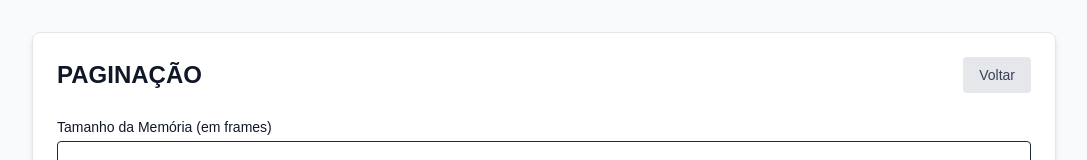
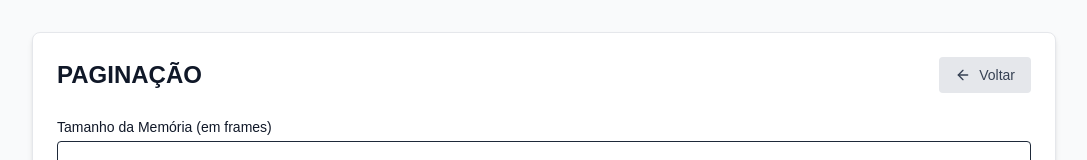
Before and after one commit to fabioov/memorymanagement, a Next.js app: page /paginacao in a window 1280 px wide. Shown: the top 160 px of the page, without its empty margins (96-1183 px from the left). Built offline with nearby package versions, Linux system fonts and the light colour scheme.

Commit message:
Estilo ajustado

```diff
--- a/src/app/alocacao-continua/page.tsx
+++ b/src/app/alocacao-continua/page.tsx
@@ -227,8 +227,12 @@ export default function AlocacaoContinua() {
           </h1>
           <Link
             href="/"
-            className="px-4 py-2 bg-gray-200 text-gray-700 rounded hover:bg-gray-300 transition-colors text-sm"
+            className="px-4 py-2 bg-gray-200 text-gray-700 rounded hover:bg-gray-300 transition-colors text-sm flex items-center gap-2"
           >
+            <svg xmlns="http://www.w3.org/2000/svg" width="16" height="16" viewBox="0 0 24 24" fill="none" stroke="currentColor" strokeWidth="2" strokeLinecap="round" strokeLinejoin="round" className="feather feather-arrow-left">
+              <line x1="19" y1="12" x2="5" y2="12"></line>
+              <polyline points="12 19 5 12 12 5"></polyline>
+            </svg>
             Voltar
           </Link>
         </div>
--- a/src/app/paginacao/page.tsx
+++ b/src/app/paginacao/page.tsx
@@ -226,8 +226,12 @@ export default function Paginacao() {
           </h1>
           <Link
             href="/"
-            className="px-4 py-2 bg-gray-200 text-gray-700 rounded hover:bg-gray-300 transition-colors text-sm"
+            className="px-4 py-2 bg-gray-200 text-gray-700 rounded hover:bg-gray-300 transition-colors text-sm flex items-center gap-2"
           >
+            <svg xmlns="http://www.w3.org/2000/svg" width="16" height="16" viewBox="0 0 24 24" fill="none" stroke="currentColor" strokeWidth="2" strokeLinecap="round" strokeLinejoin="round" className="feather feather-arrow-left">
+              <line x1="19" y1="12" x2="5" y2="12"></line>
+              <polyline points="12 19 5 12 12 5"></polyline>
+            </svg>
             Voltar
           </Link>
         </div>
@@ -288,12 +292,12 @@ export default function Paginacao() {
                 {frames.length > 0 && (
                   <div className="bg-white p-3 rounded-lg shadow-sm">
                     <div className="flex items-center mb-2">
-                      <span className="text-sm font-medium text-gray-700 mr-2">Passo atual:</span>
-                      <span className="text-lg font-bold">{currentStep}</span>
+                      <span className="text-sm font-medium text-gray-900 mr-2">Passo atual:</span>
+                      <span className="text-lg font-bold text-gray-500">{currentStep}</span>
                     </div>
                     <div className="flex items-center">
-                      <span className="text-sm font-medium text-gray-700 mr-2">Page Faults:</span>
-                      <span className="text-lg font-bold">{pageFaults}</span>
+                      <span className="text-sm font-medium text-gray-900 mr-2">Page Faults:</span>
+                      <span className="text-lg font-bold text-gray-500">{pageFaults}</span>
                     </div>
                   </div>
                 )}
```
